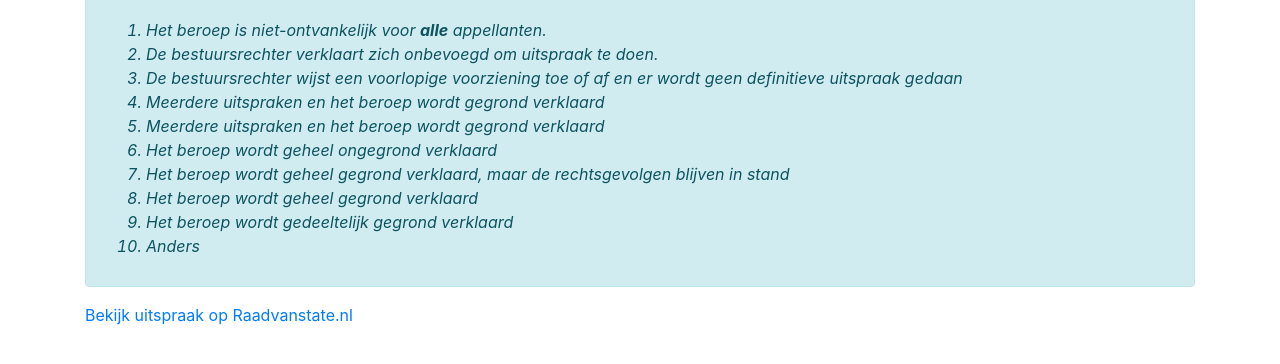
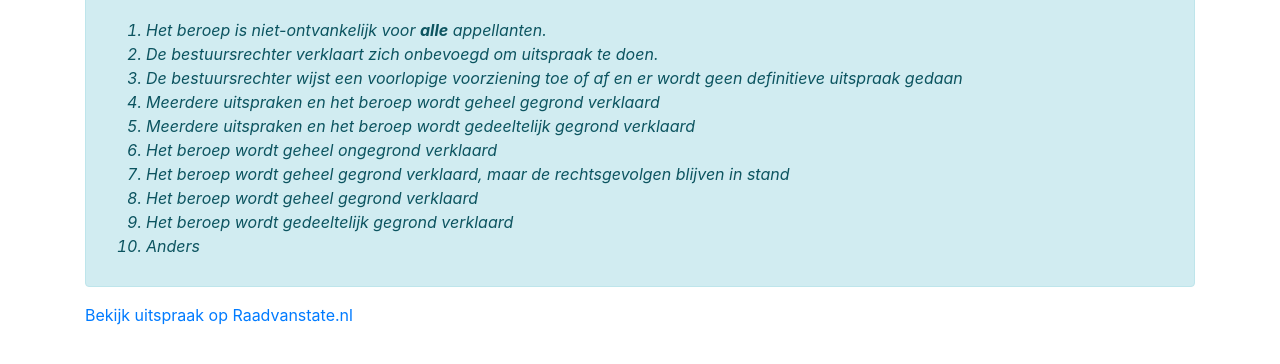
Before and after one commit to KenSentMe/rvs, a Django app: template uitspraken/templates/uitspraken/uitspraak.html in a window 1280 px wide. Shown: the part 307-671 px from the top of the page. Run offline with Django 4.2, Linux system fonts and the light colour scheme; the template is opened without the code that fills it, so the values that code supplies are empty; some libraries are stand-ins or nearby versions.

Commit message:
Fix explainging text

```diff
--- a/uitspraken/templates/uitspraken/uitspraak.html
+++ b/uitspraken/templates/uitspraken/uitspraak.html
@@ -52,8 +52,8 @@
                 <li>Het beroep is niet-ontvankelijk voor <strong>alle</strong> appellanten.</li>
                 <li>De bestuursrechter verklaart zich onbevoegd om uitspraak te doen.</li>
                 <li>De bestuursrechter wijst een voorlopige voorziening toe of af en er wordt geen definitieve uitspraak gedaan</li>
-                <li>Meerdere uitspraken en het beroep wordt gegrond verklaard</li>
-                <li>Meerdere uitspraken en het beroep wordt gegrond verklaard</li>
+                <li>Meerdere uitspraken en het beroep wordt geheel gegrond verklaard</li>
+                <li>Meerdere uitspraken en het beroep wordt gedeeltelijk gegrond verklaard</li>
                 <li>Het beroep wordt geheel ongegrond verklaard</li>
                 <li>Het beroep wordt geheel gegrond verklaard, maar de rechtsgevolgen blijven in stand</li>
                 <li>Het beroep wordt geheel gegrond verklaard</li>
```
